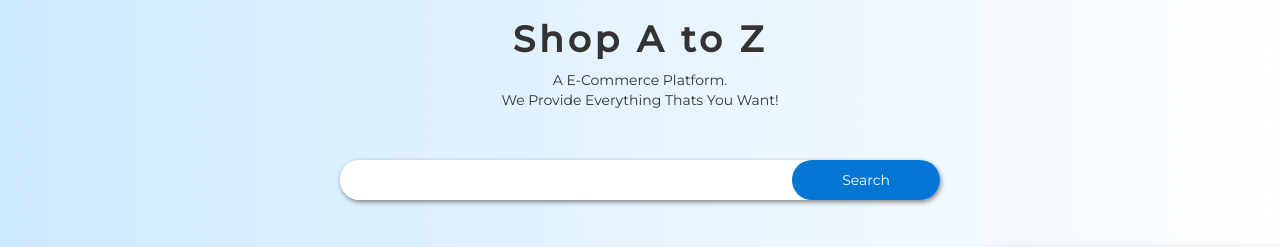
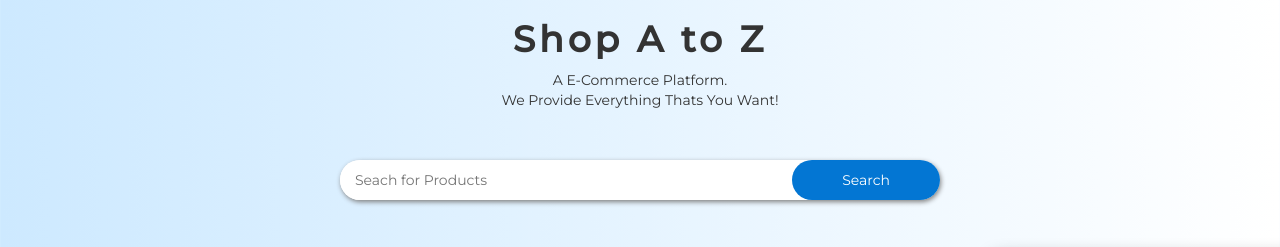
Before and after one commit to rezwanulislam114/ranga-store-fix, a plain HTML site: page index.html in a window 1280 px wide. Shown: the top 247 px of the page. Drawn offline with nearby package versions, Linux system fonts and the light colour scheme.

Commit message:
search input edited

```diff
--- a/index.html
+++ b/index.html
@@ -31,9 +31,10 @@
 
   <!-- ------------------------ main section --------------------- -->
   <main class="main">
+    <!-- -------------------- search section -------------------  -->
     <div class="search-field">
       <div class="search-box">
-        <input id="input-field" class="input-field" type="text">
+        <input id="input-field" class="input-field" type="text" placeholder="Seach for Products">
         <button type="button" class="search-button" data-toggle="button" aria-pressed="false" autocomplete="off"
           id="search-btn" onclick="loadProducts()">
           Search
```
